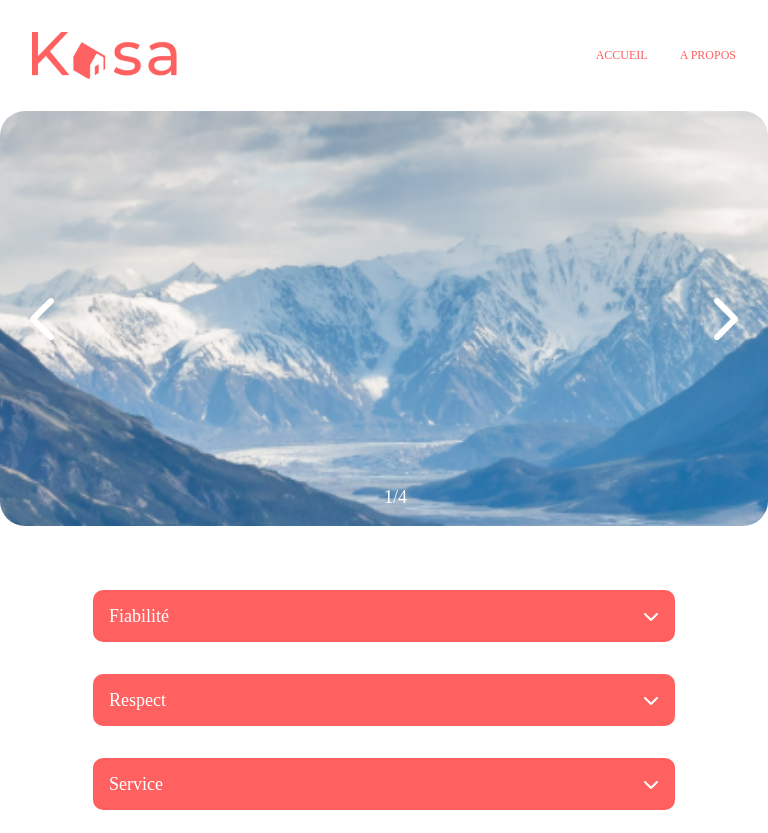
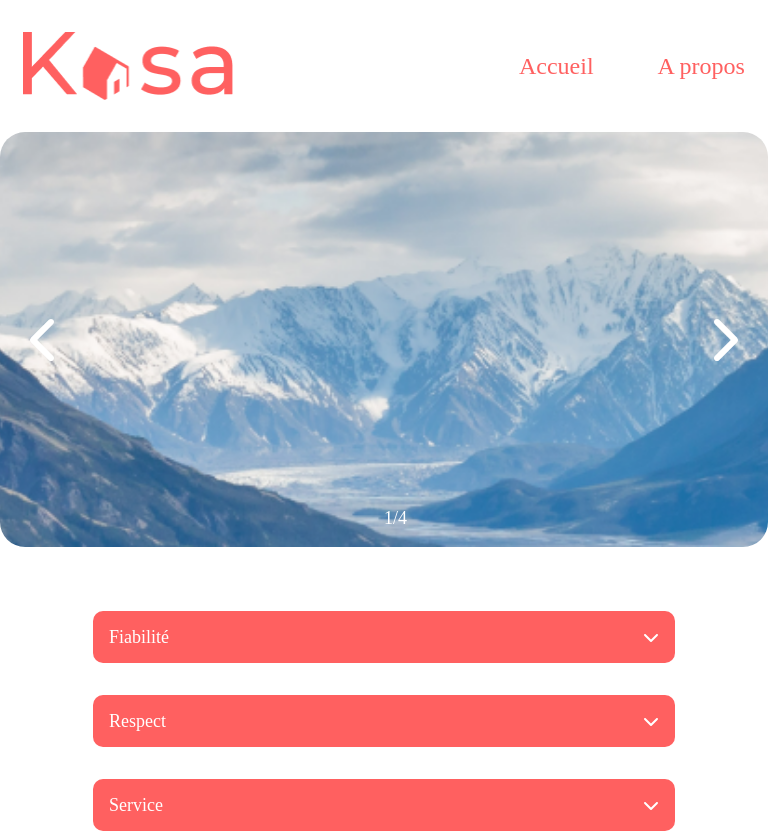
Before and after one commit to rayanadir/RayanDahmena_11_11032022, a React (Create React App) app: page / in a window 768 px wide. Shown: the top 833 px of the page. Built offline with nearby package versions, Linux system fonts and the light colour scheme.

Commit message:
mise à jour composant Header

```diff
--- a/src/components/header/Header.scss
+++ b/src/components/header/Header.scss
@@ -24,9 +24,9 @@
     }
 }
 
-@media (max-width:768px){
+@media (max-width:767px){
     .header{
-        margin:2rem;
+        margin:1rem;
         &__logo{
             width: 145px;
             height: 47px;
@@ -54,9 +54,12 @@
     }
 }
 
-@media (min-width:1440px){
+
+@media (min-width:768px){
     .header{
         margin: auto;
         margin-top: 2rem;
+        margin-bottom: 2rem;
+        width: 94%;
     }
 }
```
